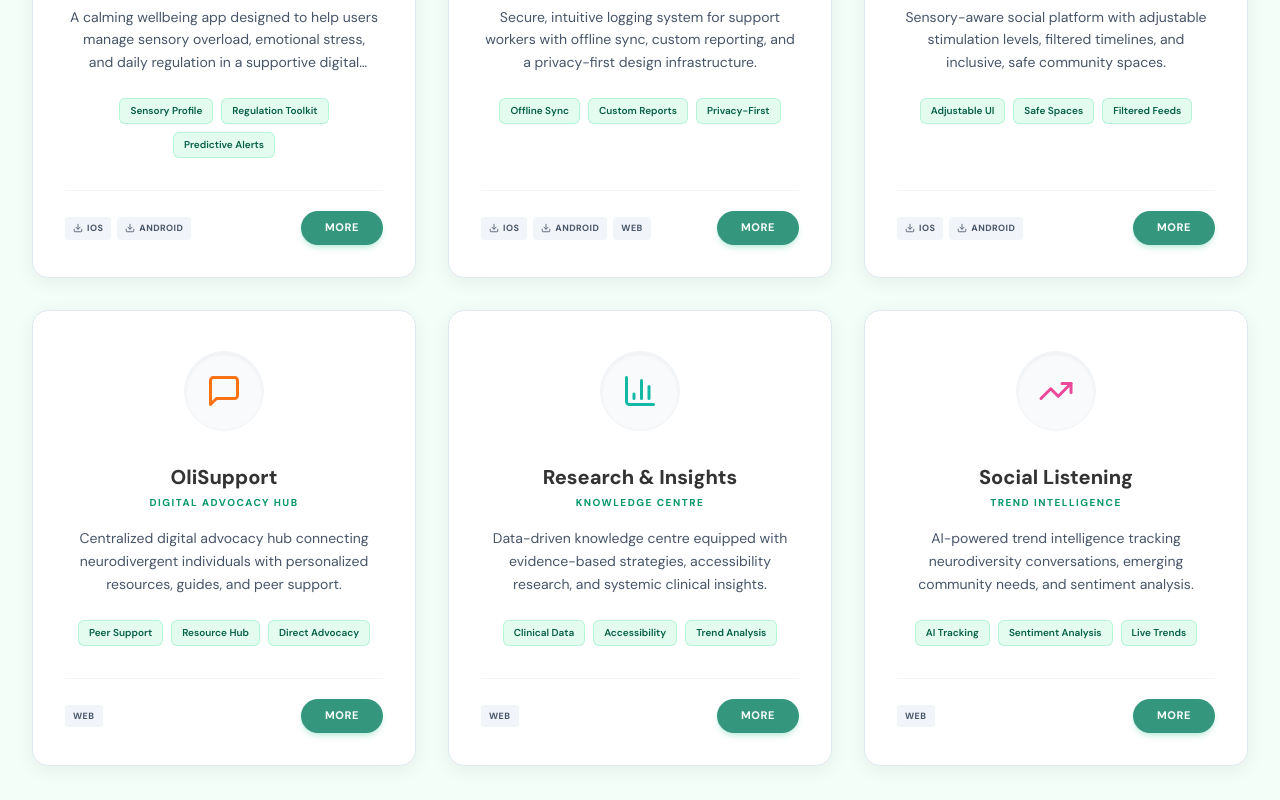
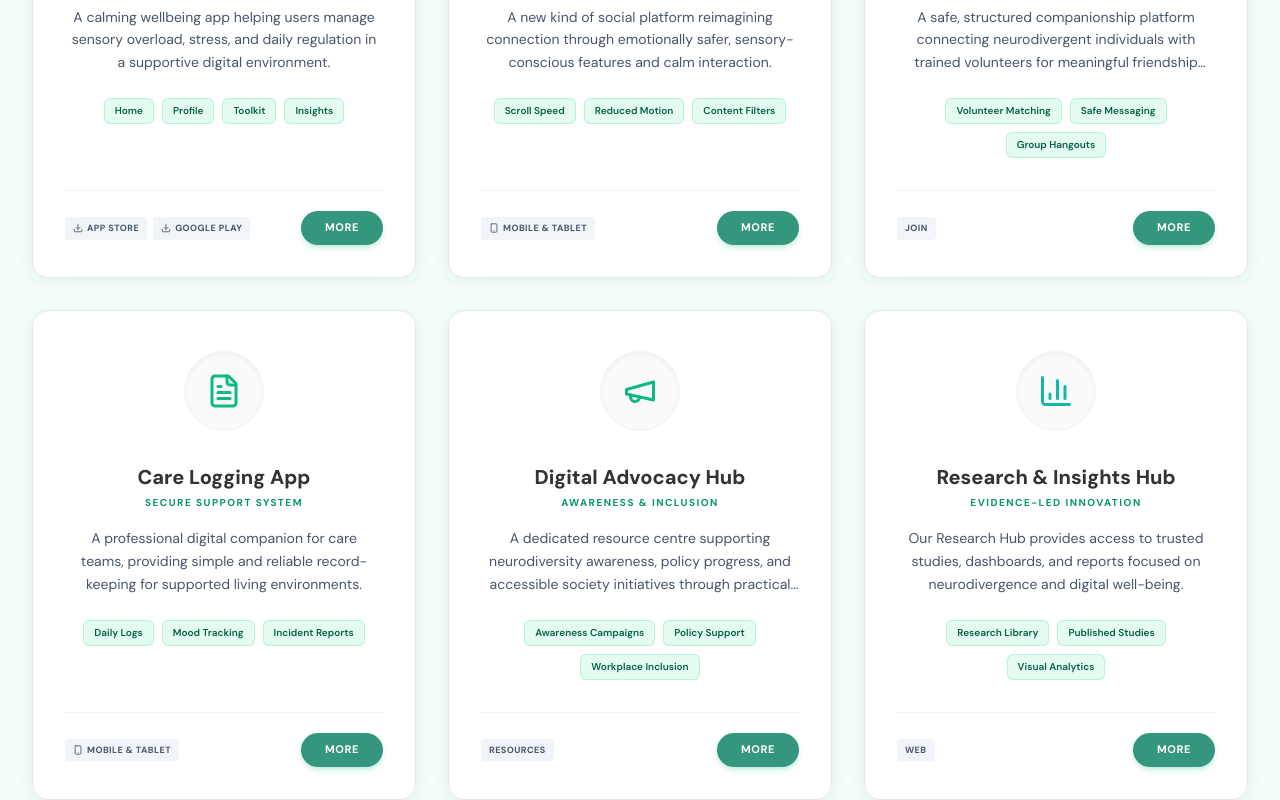
Before and after one commit to alihumdard/neurodigitalsupport, a React (Vite) app in the folder apps/web/: page / in a window 1280 px wide. Shown: the part 1200-2000 px from the top of the page. Built offline with nearby package versions, Linux system fonts and the light colour scheme.

Commit message:
product sec updated

```diff
--- a/apps/web/src/components/ProductsHome.jsx
+++ b/apps/web/src/components/ProductsHome.jsx
@@ -1,8 +1,16 @@
 import React from 'react';
 import { Link } from 'react-router-dom';
 import { motion } from 'framer-motion';
-import { FileText, MessageSquare, BarChart3, TrendingUp, Download } from 'lucide-react';
+import { FileText, MessageSquare, BarChart3, TrendingUp, Download, Smartphone, Megaphone } from 'lucide-react';
 import { useAccessibility } from '@/hooks/useAccessibility.jsx';
+import {
+  Dialog,
+  DialogContent,
+  DialogDescription,
+  DialogHeader,
+  DialogTitle,
+  DialogTrigger,
+} from '@/components/ui/dialog';
 
 const ProductsHome = () => {
   const { reducedMotion } = useAccessibility();
@@ -24,25 +32,17 @@ const ProductsHome = () => {
       logo: 'https://horizons-cdn.hostinger.com/74d8c2bd-be68-4613-8d19-cd6b1527ee02/9812e93bd770231b66c91ed8aeb5b7e3.jpg',
       name: 'NuroTok',
       subtitle: 'Sensory Regulation App',
-      description: 'A calming wellbeing app designed to help users manage sensory overload, emotional stress, and daily regulation in a supportive digital environment.',
-      features: ['Sensory Profile', 'Regulation Toolkit', 'Predictive Alerts'],
-      platforms: ['iOS', 'Android'],
+      description: 'A calming wellbeing app helping users manage sensory overload, stress, and daily regulation in a supportive digital environment.',
+      features: ['Home', 'Profile', 'Toolkit', 'Insights'],
+      platforms: ['App Store', 'Google Play'],
       color: 'text-blue-500'
-    }, {
-      icon: FileText,
-      name: 'Care Logging App',
-      subtitle: 'Secure Support System',
-      description: 'Secure, intuitive logging system for support workers with offline sync, custom reporting, and a privacy-first design infrastructure.',
-      features: ['Offline Sync', 'Custom Reports', 'Privacy-First'],
-      platforms: ['iOS', 'Android', 'Web'],
-      color: 'text-emerald-500'
     }, {
       logo: 'https://horizons-cdn.hostinger.com/74d8c2bd-be68-4613-8d19-cd6b1527ee02/37f1e28818ba4db4db19abe709be42b1.png',
       name: 'AltiTok',
-      subtitle: 'Safe Social Platform',
-      description: 'Sensory-aware social platform with adjustable stimulation levels, filtered timelines, and inclusive, safe community spaces.',
-      features: ['Adjustable UI', 'Safe Spaces', 'Filtered Feeds'],
-      platforms: ['iOS', 'Android'],
+      subtitle: 'Sensory-Aware Social Platform',
+      description: 'A new kind of social platform reimagining connection through emotionally safer, sensory-conscious features and calm interaction.',
+      features: ['Scroll Speed', 'Reduced Motion', 'Content Filters'],
+      platforms: ['Mobile & Tablet'],
       color: 'text-purple-500'
     }, {
       icon: MessageSquare,
@@ -51,22 +51,64 @@ const ProductsHome = () => {
       description: 'Centralized digital advocacy hub connecting neurodivergent individuals with personalized resources, guides, and peer support.',
       features: ['Peer Support', 'Resource Hub', 'Direct Advocacy'],
       platforms: ['Web'],
+      name: 'OliTok',
+      subtitle: 'Online Friendship & Support Network',
+      description: 'A safe, structured companionship platform connecting neurodivergent individuals with trained volunteers for meaningful friendship and emotional support.',
+      features: ['Volunteer Matching', 'Safe Messaging', 'Group Hangouts'],
+      platforms: ['JOIN'],
       color: 'text-orange-500'
     }, {
+      icon: FileText,
+      name: 'Care Logging App',
+      subtitle: 'Secure Support System',
+      description: 'Secure, intuitive logging system for support workers with offline sync, custom reporting, and a privacy-first design infrastructure.',
+      features: ['Offline Sync', 'Custom Reports', 'Privacy-First'],
+      platforms: ['iOS', 'Android', 'Web'],
+      description: 'A professional digital companion for care teams, providing simple and reliable record-keeping for supported living environments.',
+      features: ['Daily Logs', 'Mood Tracking', 'Incident Reports'],
+      platforms: ['Mobile & Tablet'],
+      color: 'text-emerald-500'
+    }, {
+      icon: Megaphone,
+      name: 'Digital Advocacy Hub',
+      subtitle: 'Awareness & Inclusion',
+      description: 'A dedicated resource centre supporting neurodiversity awareness, policy progress, and accessible society initiatives through practical advocacy tools.',
+      features: ['Awareness Campaigns', 'Policy Support', 'Workplace Inclusion'],
+      platforms: ['RESOURCES'],
+      color: 'text-emerald-500',
+      details: {
+        includes: [
+          'Neurodiversity awareness campaign guides',
+          'Policy support briefs and advocacy templates',
+          'Workplace inclusion toolkits',
+          'Accessible society initiative planning resources',
+          'Community outreach and education materials'
+        ],
+        resources: [
+          'Blogs',
+          'Case studies',
+          'Petition tools',
+          'Policy letter templates',
+          'Accessibility checklists',
+          'Campaign launch worksheets',
+          'Inclusion training resources'
+        ]
+      }
+    }, {
       icon: BarChart3,
-      name: 'Research & Insights',
-      subtitle: 'Knowledge Centre',
-      description: 'Data-driven knowledge centre equipped with evidence-based strategies, accessibility research, and systemic clinical insights.',
-      features: ['Clinical Data', 'Accessibility', 'Trend Analysis'],
+      name: 'Research & Insights Hub',
+      subtitle: 'Evidence-Led Innovation',
+      description: 'Our Research Hub provides access to trusted studies, dashboards, and reports focused on neurodivergence and digital well-being.',
+      features: ['Research Library', 'Published Studies', 'Visual Analytics'],
       platforms: ['Web'],
       color: 'text-teal-500'
     }, {
       icon: TrendingUp,
-      name: 'Social Listening',
-      subtitle: 'Trend Intelligence',
-      description: 'AI-powered trend intelligence tracking neurodiversity conversations, emerging community needs, and sentiment analysis.',
-      features: ['AI Tracking', 'Sentiment Analysis', 'Live Trends'],
-      platforms: ['Web'],
+      name: 'Social Listening Dashboard',
+      subtitle: 'Real-Time AI Insights',
+      description: 'AI-powered analytics monitoring public conversations to identify emerging trends for neurodivergent communities.',
+      features: ['Trend Graphs', 'Topic Clusters', 'Community Alerts'],
+      platforms: ['Web', 'AI', 'SOURCES'],
       color: 'text-pink-500'
     }
   ];
@@ -157,18 +199,70 @@ const ProductsHome = () => {
                         className="text-[9px] font-bold tracking-wider uppercase text-slate-600 dark:text-muted-foreground bg-slate-100 dark:bg-muted/60 px-2 py-1 rounded flex items-center gap-1"
                       >
                         {platform === 'iOS' || platform === 'Android' ? <Download className="w-2.5 h-2.5" /> : null}
+                        {['iOS', 'Android', 'App Store', 'Google Play'].includes(platform) ? <Download className="w-2.5 h-2.5" /> :
+                         platform === 'Mobile & Tablet' ? <Smartphone className="w-2.5 h-2.5" /> : null}
                         {platform}
                       </span>
                     ))}
                   </div>
 
                   {/* Action Button */}
+                  {module.details ? (
+                    <Dialog>
+                      <DialogTrigger asChild>
+                        <button
+                          type="button"
+                          className="inline-flex items-center justify-center px-6 py-2 rounded-full bg-[#34967C] hover:bg-[#2a7a65] dark:bg-emerald-600 dark:hover:bg-emerald-700 text-white text-[11px] font-bold tracking-wider transition-all hover:-translate-y-0.5 shadow-md shadow-emerald-500/20"
+                        >
+                          MORE
+                        </button>
+                      </DialogTrigger>
+                      <DialogContent className="sm:max-w-xl">
+                        <DialogHeader>
+                          <DialogTitle className="text-2xl font-extrabold text-foreground">
+                            {module.name}
+                          </DialogTitle>
+                          <DialogDescription className="text-sm leading-relaxed">
+                            {module.description}
+                          </DialogDescription>
+                        </DialogHeader>
+
+                        <div className="grid gap-6 sm:grid-cols-2">
+                          <div>
+                            <h4 className="mb-3 text-[11px] font-bold tracking-[0.15em] uppercase text-emerald-600 dark:text-emerald-500">
+                              Includes
+                            </h4>
+                            <ul className="space-y-2 text-sm text-slate-600 dark:text-muted-foreground">
+                              {module.details.includes.map((item) => (
+                                <li key={item} className="rounded-md border border-emerald-200/80 bg-emerald-100/60 px-3 py-2 text-emerald-800 dark:border-emerald-800/30 dark:bg-emerald-900/20 dark:text-emerald-400/90">
+                                  {item}
+                                </li>
+                              ))}
+                            </ul>
+                          </div>
+                          <div>
+                            <h4 className="mb-3 text-[11px] font-bold tracking-[0.15em] uppercase text-emerald-600 dark:text-emerald-500">
+                              Resources
+                            </h4>
+                            <ul className="space-y-2 text-sm text-slate-600 dark:text-muted-foreground">
+                              {module.details.resources.map((item) => (
+                                <li key={item} className="rounded-md bg-slate-100 px-3 py-2 font-semibold text-slate-600 dark:bg-muted/60 dark:text-muted-foreground">
+                                  {item}
+                                </li>
+                              ))}
+                            </ul>
+                          </div>
+                        </div>
+                      </DialogContent>
+                    </Dialog>
+                  ) : (
                     <Link
                       to="/modules"
                       className="inline-flex items-center justify-center px-6 py-2 rounded-full bg-[#34967C] hover:bg-[#2a7a65] dark:bg-emerald-600 dark:hover:bg-emerald-700 text-white text-[11px] font-bold tracking-wider transition-all hover:-translate-y-0.5 shadow-md shadow-emerald-500/20"
                     >
                       MORE
                     </Link>
+                  )}
                 </div>
 
               </div>
```
Lines whose indentation alone changed are shown as unchanged.
